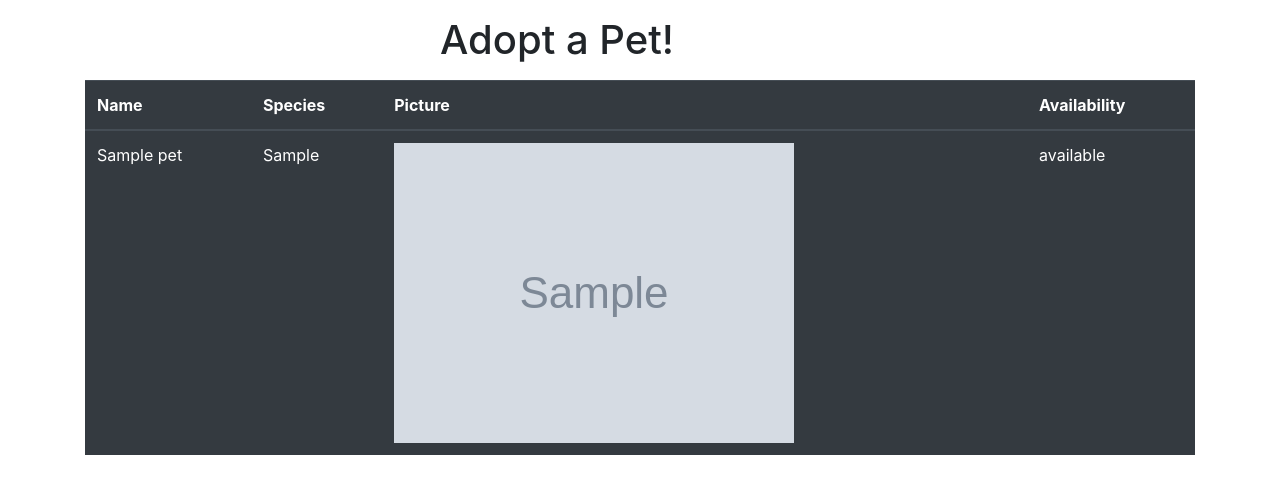
After one commit to annaspencer/flask-pet-adoptiong, a Flask app: template templates/index.html in a window 1280 px wide. The commit adds this page. Shown: the top 494 px of the page. Run offline with Flask 2, Linux system fonts and the light colour scheme; the template is opened without the code that fills it: values that come from a table or form of the project are taken from there, others are empty; tables that the repository leaves empty hold one stand-in row (values such as "Sample post"); grey boxes marked "Sample" are stand-in pictures; some libraries are stand-ins or nearby versions.

```diff
--- a/app.py
+++ b/app.py
@@ -1,6 +1,7 @@
 from flask import Flask, render_template, request, redirect
 from flask_debugtoolbar import DebugToolbarExtension
-from model import db, connect_db
+from model import db, connect_db, Pet
+from forms import PetForm
 
 
 app = Flask(__name__)
@@ -16,4 +17,10 @@ connect_db(app)
 
 @app.route('/')
 def home():
-     return render_template('/base.html')
+     pet = Pet.query.all()
+     return render_template('/index.html', pet=pet)
+
+@app.route('/form/new')
+def add_pet():
+    form = PetForm()
+    return render_template("pet-form.html", form=form)
--- a/templates/base.html
+++ b/templates/base.html
@@ -4,21 +4,18 @@
     <meta charset="utf-8" />
     <meta http-equiv="x-ua-compatible" content="ie=edge">
     <meta name="viewport" content="width=device-width, initial-scale=1.0" />
-    <title>Foundation Starter Template</title>
-    <link rel="stylesheet" href="css/foundation.css" />
+    <title>Pet Adoption Page</title>
+    <link rel="stylesheet" href="https://stackpath.bootstrapcdn.com/bootstrap/4.5.2/css/bootstrap.min.css" integrity="sha384-JcKb8q3iqJ61gNV9KGb8thSsNjpSL0n8PARn9HuZOnIxN0hoP+VmmDGMN5t9UJ0Z" crossorigin="anonymous">
   </head>
   <body>
-
+    {%block title %}{%endblock%}
     {% block content %}
     <h1>Hello, world!</h1>
     {%endblock%}
 
-    <script src="js/vendor/jquery.js"></script>
-    <script src="js/vendor/what-input.js"></script>
-    <script src="js/vendor/foundation.min.js"></script>
-    <script>
-      $(document).foundation();
-    </script>
+    <script src="https://code.jquery.com/jquery-3.5.1.slim.min.js" integrity="sha384-DfXdz2htPH0lsSSs5nCTpuj/zy4C+OGpamoFVy38MVBnE+IbbVYUew+OrCXaRkfj" crossorigin="anonymous"></script>
+    <script src="https://cdn.jsdelivr.net/npm/popper.js@1.16.1/dist/umd/popper.min.js" integrity="sha384-9/reFTGAW83EW2RDu2S0VKaIzap3H66lZH81PoYlFhbGU+6BZp6G7niu735Sk7lN" crossorigin="anonymous"></script>
+    <script src="https://stackpath.bootstrapcdn.com/bootstrap/4.5.2/js/bootstrap.min.js" integrity="sha384-B4gt1jrGC7Jh4AgTPSdUtOBvfO8shuf57BaghqFfPlYxofvL8/KUEfYiJOMMV+rV" crossorigin="anonymous"></script>
 
   </body>
 </html>
--- /dev/null
+++ b/templates/index.html
@@ -0,0 +1,38 @@
+{% extends 'base.html' %}
+
+{% block title %}
+<div class="mx-auto" style="width: 400px;">
+<p class="text-center">
+<h1>Adopt a Pet!</h1>
+</p>
+</div>
+{% endblock %}
+
+{% block content %}
+
+<div class="container">
+    <table class="table table-dark">
+        <thead>
+          <tr>
+            <th scope="col">Name</th>
+            <th scope="col">Species</th>
+            <th scope="col">Picture</th>
+            <th scope="col">Availability</th>
+          </tr>
+        </thead>
+        <tbody>
+            {% for pet in pet %}
+          <tr>
+
+            <td>{{pet.name}}</td>
+            <td>{{pet.species}}</td>
+            <td><img src="{{pet.image_url}}"></td>
+           <td> {{ "available" if pet.available else "unavailable" }} </td>
+          </tr>
+          {% endfor %}
+
+
+</div>
+
+
+{% endblock %}
```
Also changed, not shown: forms.py (added, +10 -0 lines), model.py (+5 -3 lines), seed.py (+5 -5 lines), templates/pet-form.html (added, +30 -0 lines).
